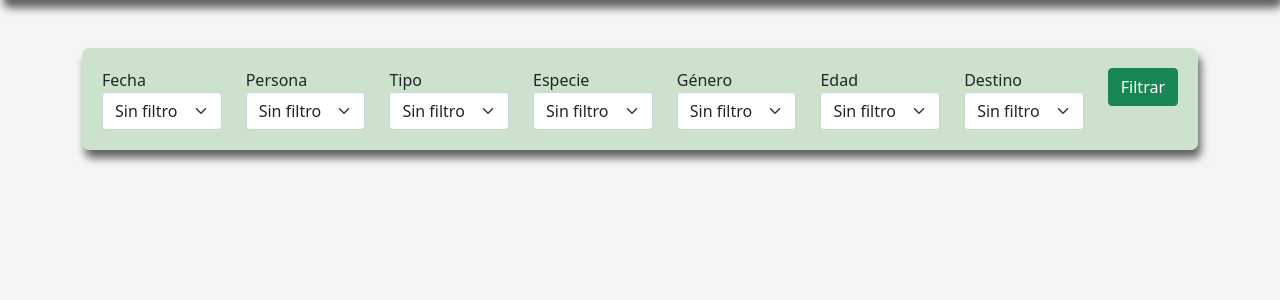
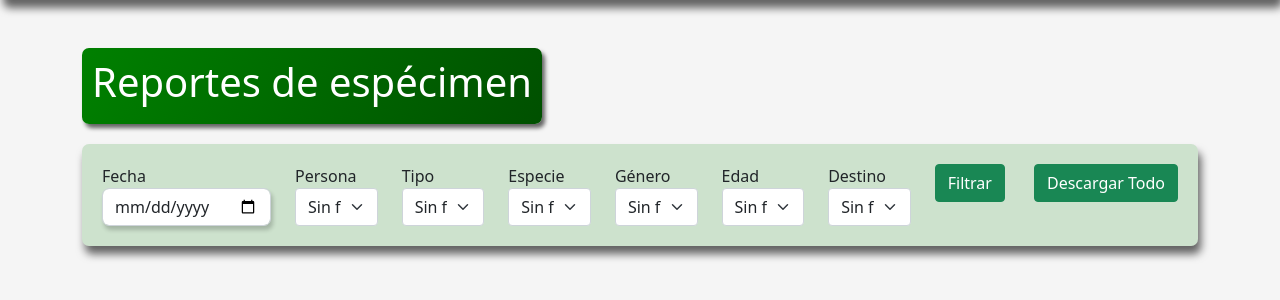
Before and after one commit to Fabo873/animaltracking, a Flask app: page /specimenReports in a window 1280 px wide. Shown: the part 70-370 px from the top of the page. Run offline with Flask 2, Linux system fonts and the light colour scheme; data that the repository does not hold is empty; some libraries are stand-ins or nearby versions.

Commit message:
filters fixed and csv reports

```diff
--- a/templates/specimenReports.html
+++ b/templates/specimenReports.html
@@ -1,22 +1,23 @@
 {% extends "layout.html" %}
 
 {% block body %}
+<div class="register-title-div">
+  <h2 class="register-title">Reportes de espécimen</h2>
+</div>
+
 <!-- Filters -->
-<div style="margin-bottom: 100px;">
+<div style="margin-bottom: 50px; margin-top: 20px;">
   <form action="#" method="post">
     <div class="row">
       <div class="col">
         <label for="date_id" class="">Fecha</label>
-        <select
-          class="form-select"
-          id="date_id"
-          name="date"
-          >
-          <option value="0" selected>Sin filtro</option>
-          {% for i in trackings%}
-            <option value="{{i.date}}">{{i.date}}</option>
-          {% endfor %}
-        </select>
+          <input
+            type="date"
+            class="form-control"
+            name="date"
+            id="date_id"
+            placeholder="Fecha"
+          />
       </div>
       <div class="col">
         <label for="person_id" class="">Persona</label>
@@ -87,7 +88,9 @@
       <div class="col-auto">
         <button type="submit" name="action" value="Filter" class="btn btn-success mb-3">Filtrar</button>
       </div>
-
+      <div class="col-auto">
+        <a href="http://127.0.0.1:5000/specimen/csv" class="btn btn-success mb-3" style="margin-left: 5px">Descargar Todo</a>
+      </div>
     </div>
   </form>
 </div>
@@ -104,7 +107,7 @@
             <h5 class="card-title">Folio - {{i.folio}} </h5>
           </div>
           <ul class="list-group list-group-flush">
-            <li class="list-group-item">Fecha de creación: {{i.folio[0:6]}}</li>
+            <li class="list-group-item">Fecha de creación: {{i.date}}</li>
             <li class="list-group-item">{{i.person.name}} {{i.person.first_lastname}}</li>
             <li class="list-group-item">Tipo : {{i.animalType.name}}</li>
             <li class="list-group-item">Especie : {{i.species.common_name}} </li>
@@ -117,7 +120,6 @@
             <p class="card-text">Condición: {{i.condition}}</p>
             <a href="{{url_for('tracking', folio=i.folio)}}" class="btn btn-primary btn-sm" >Seguimiento</a>
             <a href="{{url_for('destination', folio=i.folio)}}" class="btn btn-primary btn-sm" style="margin-left: 5px">Destino</a>
-            <type="button" class="btn btn-danger btn-sm" style="margin-left: 5px" onclick="deleteGender('specimenReports',{{i.id}})">Borrar</button>
           </div>
       </div>
     </div>
```
Also changed, not shown: templates/finalDestinationReports.html (+14 -13 lines), templates/trackingReports.html (+13 -12 lines).
